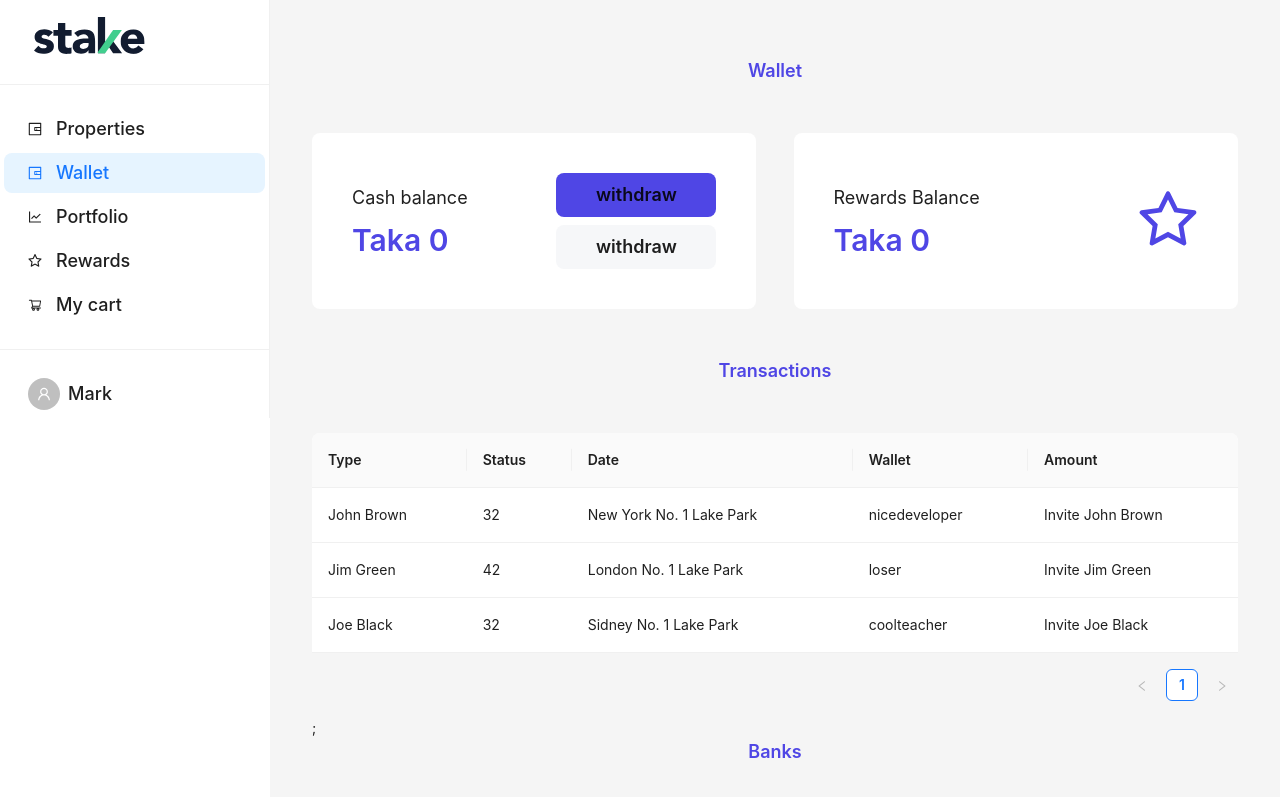
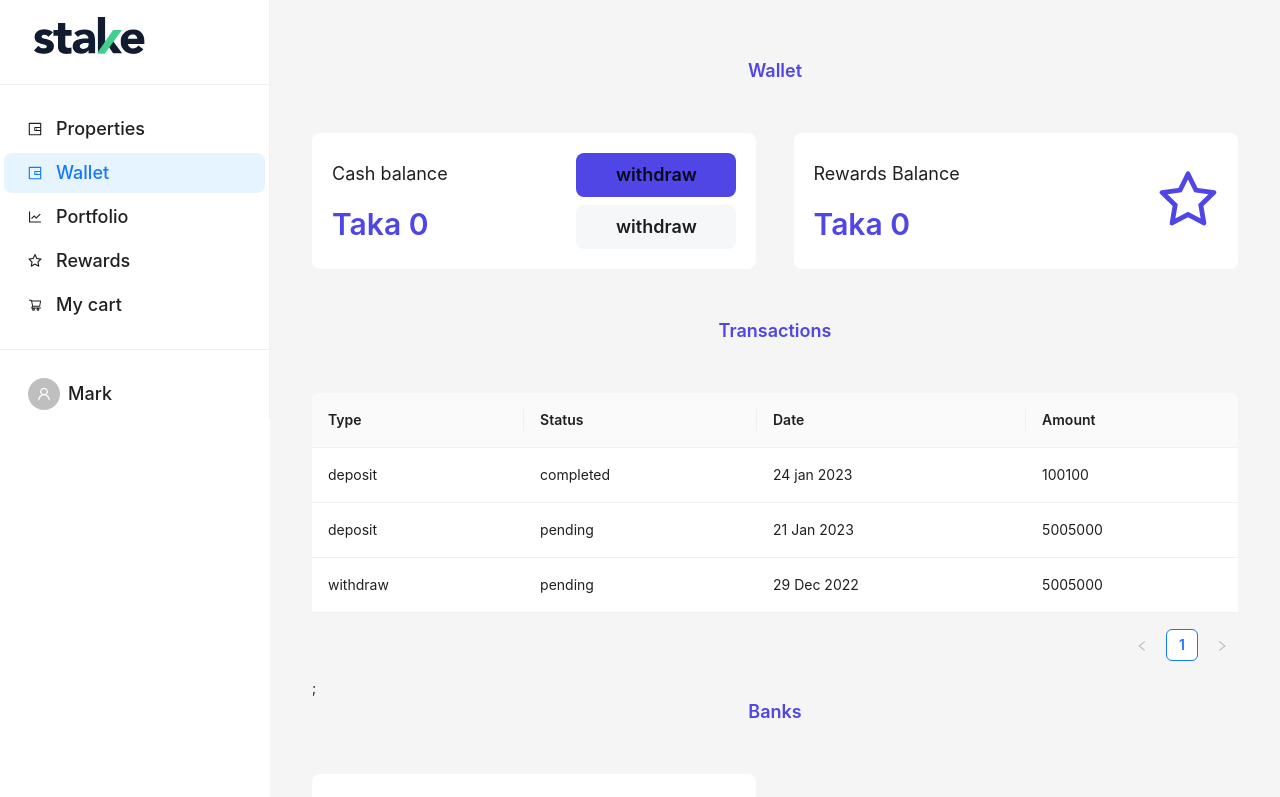
Before and after one commit to aleeizhere/propertysite, a React (Vite) app: page /wallet in a window 1280 px wide. Shown: the top 797 px of the page. Built offline with nearby package versions, Linux system fonts and the light colour scheme.

Commit message:
Rewards Screen

```diff
--- a/src/App.jsx
+++ b/src/App.jsx
@@ -7,6 +7,7 @@ import Login from "./pages/Login"
 import PhoneNumber from "./pages/PhoneNumber"
 import SignUp from "./pages/SignUp"
 import VerfiyPhone from "./pages/VerfiyPhone"
+import Portfolio from "./pages/Portfolio"
 
 
 function App() {
@@ -22,6 +23,8 @@ function App() {
         <Route path="/verifyNum" element={<VerfiyPhone/>}/>
         <Route path="/homePage" element={<HomePage/>}/>
         <Route path="/wallet" element={<Wallet/>}/>
+        <Route path="/portfolio" element={<Portfolio/>}/>
+
       </Routes>
     </>
   )
--- a/src/components/BalanceCard.jsx
+++ b/src/components/BalanceCard.jsx
@@ -2,12 +2,12 @@ import React from 'react'
 import styles from '../style'
 import { StarOutlined } from '@ant-design/icons';
 
-const BalanceCard = ({ heading, amount, btns }) => {
+const BalanceCard = ({ heading, amount, btns,icon }) => {
     return (
-        <div className="flex justify-between md:w-[48%] p-2 md:p-10 bg-white rounded-lg">
+        <div className="flex justify-between md:flex-row md:w-[48%] p-2 md:p-5 bg-white rounded-lg">
             <div className=" flex flex-col justify-evenly">
                 <h1 className="font-normal md:text-lg">{heading}</h1>
-                <h1 className={`${styles.boldText} text-lightGreen md:text-3xl`}>{amount}</h1>
+                <h1 className={`${styles.boldText} text-lightGreen md:text-3xl mt-3`}>{amount}</h1>
             </div>
             {
                 btns ?
@@ -16,7 +16,8 @@ const BalanceCard = ({ heading, amount, btns }) => {
                         <h1 className={`md:${styles.boldText} cursor-pointer bg-creamWhite w-full text-center rounded-lg p-2`}>withdraw</h1>
 
                     </div> : <div className=' flex  items-center'>
-                        <StarOutlined className='text-6xl text-lightGreen' />
+                        {/* <StarOutlined className='text-6xl text-lightGreen' /> */}
+                        {icon}
                     </div>
             }
         </div>
--- /dev/null
+++ b/src/components/InsightsCard.jsx
@@ -0,0 +1,16 @@
+import React from 'react'
+import styles from '../style'
+const InsightsCard = ({heading, amount, icon}) => {
+    return (
+        <div className='flex justify-between md:w-[30%] p-2 md:p-10 bg-white rounded-lg'>
+            {/* <HomeOutlined className='text-4xl text-lightGreen' /> */}
+            {icon}
+            <div className='flex flex-col gap-y-2'>
+                <h1 className='font-normal md:text-lg'>{heading}</h1>
+                <h1 className={`${styles.boldText} text-center`}>{amount} </h1>
+            </div>
+        </div>
+    )
+}
+
+export default InsightsCard
--- a/src/components/SidebarLayout.jsx
+++ b/src/components/SidebarLayout.jsx
@@ -20,7 +20,7 @@ const SidebarLayout = ({component,selectedKey}) => {
   const menus = [
     { name: "Properties", icon: WalletOutlined, linkTo: "/homePage" },
     { name: "Wallet", icon: WalletOutlined, linkTo:"/wallet" },
-    { name: "Portfolio", icon: LineChartOutlined },
+    { name: "Portfolio", icon: LineChartOutlined, linkTo:"/portfolio" },
     { name: "Rewards", icon: StarOutlined },
     { name: "My cart", icon: ShoppingCartOutlined },
 
--- a/src/components/TransactionTable.jsx
+++ b/src/components/TransactionTable.jsx
@@ -1,82 +1,130 @@
 import React from 'react'
 
 import { Space, Table, Tag } from 'antd';
+// const columns = [
+//   {
+//     title: 'Type',
+//     dataIndex: 'name',
+//     key: 'name',
+//     render: (text) => <a>{text}</a>,
+//   },
+//   {
+//     title: 'Status',
+//     dataIndex: 'status',
+//     key: 'status',
+//   },
+//   {
+//     title: 'Date',
+//     dataIndex: 'date',
+//     key: 'date',
+//   },
+//   {
+//     title: 'Wallet',
+//     key: 'tags',
+//     dataIndex: 'tags',
+//     // render: (_, { tags }) => (
+//     //   <>
+//     //     {tags.map((tag) => {
+//     //       let color = tag.length > 5 ? 'geekblue' : 'green';
+//     //       if (tag === 'loser') {
+//     //         color = 'volcano';
+//     //       }
+//     //       return (
+//     //         <Tag color={color} key={tag}>
+//     //           {tag.toUpperCase()}
+//     //         </Tag>
+//     //       );
+//     //     })}
+//     //   </>
+//     // ),
+//   },
+//   {
+//     title: 'Amount',
+//     key: 'action',
+//     render: (_, record) => (
+//       <Space size="middle">
+//         <a>Invite {record.name}</a>
+//       </Space>
+//     ),
+//   },
+// ];
+// const data = [
+//   {
+//     key: '1',
+//     name: 'John Brown',
+//     status: 32,
+//     date: 'New York No. 1 Lake Park',
+//     tags: ['nice', 'developer'],
+//   },
+//   {
+//     key: '2',
+//     name: 'Jim Green',
+//     status: 42,
+//     date: 'London No. 1 Lake Park',
+//     tags: ['loser'],
+//   },
+//   {
+//     key: '3',
+//     name: 'Joe Black',
+//     status: 32,
+//     date: 'Sidney No. 1 Lake Park',
+//     tags: ['cool', 'teacher'],
+//   },
+// ];
+
+const data = [
+  {
+    key: '1',
+    type:'deposit',
+    status:'completed',
+    date: "24 jan 2023",
+    amount:"100100",
+  },
+  {
+    key: '2',
+    type:'deposit',
+    status:'pending',
+    date:'21 Jan 2023',
+    amount:"5005000",
+  },
+  {
+    key: '3',
+    type:'withdraw',
+    status:'pending',
+    date:'29 Dec 2022',
+    amount:"5005000",
+  },
+];
+
 const columns = [
   {
     title: 'Type',
-    dataIndex: 'name',
-    key: 'name',
-    render: (text) => <a>{text}</a>,
+    dataIndex: 'type',
+    key: 'type',
   },
   {
     title: 'Status',
-    dataIndex: 'age',
-    key: 'age',
+    dataIndex: 'status',
+    key: 'status',
   },
   {
     title: 'Date',
-    dataIndex: 'address',
-    key: 'address',
-  },
-  {
-    title: 'Wallet',
-    key: 'tags',
-    dataIndex: 'tags',
-    // render: (_, { tags }) => (
-    //   <>
-    //     {tags.map((tag) => {
-    //       let color = tag.length > 5 ? 'geekblue' : 'green';
-    //       if (tag === 'loser') {
-    //         color = 'volcano';
-    //       }
-    //       return (
-    //         <Tag color={color} key={tag}>
-    //           {tag.toUpperCase()}
-    //         </Tag>
-    //       );
-    //     })}
-    //   </>
-    // ),
+    dataIndex: 'date',
+    key: 'date',
   },
   {
     title: 'Amount',
-    key: 'action',
-    render: (_, record) => (
-      <Space size="middle">
-        <a>Invite {record.name}</a>
-      </Space>
-    ),
+    dataIndex: 'amount',
+    key: 'amount',
   },
 ];
-const data = [
-  {
-    key: '1',
-    name: 'John Brown',
-    age: 32,
-    address: 'New York No. 1 Lake Park',
-    tags: ['nice', 'developer'],
-  },
-  {
-    key: '2',
-    name: 'Jim Green',
-    age: 42,
-    address: 'London No. 1 Lake Park',
-    tags: ['loser'],
-  },
-  {
-    key: '3',
-    name: 'Joe Black',
-    age: 32,
-    address: 'Sidney No. 1 Lake Park',
-    tags: ['cool', 'teacher'],
-  },
-];
+
 const TransactionTable = () => {
-    return(
-        <div className='mt-12'>
-            <Table columns={columns} dataSource={data} />;
-        </div>
-    )
+  return (
+    <div className='mt-12'>
+      <Table columns={columns} dataSource={data} />;
+    </div>
+  )
 };
 
 export default TransactionTable
--- a/src/index.css
+++ b/src/index.css
@@ -1,3 +1,13 @@
 @tailwind base;
 @tailwind components;
 @tailwind utilities;
+
+@layer components {
+    .iconStyle {
+      @apply text-4xl text-lightGreen;
+    }
+
+    .iconStyleLg {
+        @apply text-6xl text-lightGreen;
+      }
+  }
--- /dev/null
+++ b/src/pages/PortfolioTab.jsx
@@ -0,0 +1,119 @@
+import React from 'react'
+import { Link } from 'react-router-dom';
+import CustomButton from '../components/CustomButton';
+import styles from '../style';
+import BalanceCard from '../components/BalanceCard'
+import { RiseOutlined, HomeOutlined, CalendarOutlined, BarChartOutlined } from '@ant-design/icons';
+import InsightsCard from '../components/InsightsCard';
+import { Table } from 'antd';
+
+const data = [
+    {
+        key: '1',
+        property: 'deposit',
+        location: 'completed',
+        investmentValue: "24 jan 2023",
+        rentEarned: "100100",
+    },
+    {
+        key: '2',
+        property: 'deposit',
+        location: 'pending',
+        investmentValue: '21 Jan 2023',
+        rentEarned: "5005000",
+    },
+    {
+        key: '3',
+        property: 'withdraw',
+        location: 'pending',
+        investmentValue: '29 Dec 2022',
+        rentEarned: "5005000",
+    },
+];
+
+const columns = [
+    {
+        title: 'Property',
+        dataIndex: 'property',
+        key: 'property',
+    },
+    {
+        title: 'Location',
+        dataIndex: 'location',
+        key: 'location',
+    },
+    {
+        title: 'Investment Value',
+        dataIndex: 'investmentValue',
+        key: 'investmentValue',
+    },
+    {
+        title: 'Rent Earned',
+        dataIndex: 'rentEarned',
+        key: 'rentEarned',
+    },
+];
+
+
+
+const PortfolioTab = () => {
+    return (
+        <>
+            <h1 className={`${styles.boldText} text-lightGreen text-center text-3xl`}>Portfolio</h1>
+
+            {/* portfolio component */}
+            <div className='bg-white p-7 mt-12 md:min-h-[30rem]'>
+                <div>
+                    <h1 className='font-normal md:text-lg'>Portfolio Value</h1>
+                    <h1 className={`${styles.boldText} text-3xl`}>Taka 0</h1>
+                </div>
+                <div className=''>
+                    <div className='flex justify-center items-center flex-col mt-[10%]'>
+                        <h1 className='font-normal md:text-lg text-center'>Invest in properties <br /> to start building your wealth</h1>
+                        <Link to={"/homePage"}>
+                            <CustomButton text="Buy Properties" />
+                        </Link>
+                    </div>
+                </div>
+
+            </div>
+
+            {/* KEY Financials divs */}
+
+            <h1 className={`${styles.boldText} text-lightGreen text-center text-3xl mt-12`}>Key financials</h1>
+
+            <div className='flex flex-col gap-y-3 md:flex-row justify-between mt-12'>
+                <BalanceCard heading="Monthly income (Jan 2023)" rentEarned="Taka 15000" icon={<RiseOutlined className='iconStyleLg' />} />
+                <BalanceCard heading="Total income (As of Jan 2023)" rentEarned="Taka 45000" icon={<RiseOutlined className='iconStyleLg' />} />
+            </div>
+
+
+            {/* Quick Insights */}
+
+            <h1 className={`${styles.boldText} text-lightGreen text-center text-3xl mt-12`}>Quick insights</h1>
+
+            <div className='flex flex-col gap-y-3 md:flex-row justify-between mt-12'>
+                <InsightsCard heading="Number of Properties" rentEarned="5" icon={<HomeOutlined className='iconStyle' />} />
+                <InsightsCard heading="Portfolio Occupancy" rentEarned="100%" icon={<CalendarOutlined className='iconStyle' />} />
+                <InsightsCard heading="Annaulised Rental Yield" rentEarned="25,000" icon={<BarChartOutlined className='iconStyle' />} />
+            </div>
+
+
+            {/* Investments table  */}
+
+            <h1 className={`${styles.boldText} mt-12 text-lightGreen text-center text-3xl`}>Active Investments</h1>
+
+            <div className='mt-12'>
+                <Table columns={columns} dataSource={data} />
+            </div>
+
+            <h1 className={`${styles.boldText} text-lightGreen text-center text-3xl`}>Live Investments</h1>
+
+            <div className='mt-12'>
+                <Table columns={columns} dataSource={data} />
+            </div>
+        </>
+    )
+}
+
+export default PortfolioTab
--- a/src/pages/WalletTab.jsx
+++ b/src/pages/WalletTab.jsx
@@ -2,8 +2,58 @@ import React from 'react'
 import styles from '../style';
 import BalanceCard from '../components/BalanceCard';
 import TransactionTable from '../components/TransactionTable';
-import { CreditCardOutlined, PlusOutlined } from '@ant-design/icons';
-import CustomButton from '../components/CustomButton'
+import { CreditCardOutlined, StarOutlined } from '@ant-design/icons';
+import CustomButton from '../components/CustomButton';
+import { Table } from 'antd';
+
+const data = [
+    {
+        key: '1',
+        type: 'deposit',
+        status: 'completed',
+        date: "24 jan 2023",
+        amount: "100100",
+    },
+    {
+        key: '2',
+        type: 'deposit',
+        status: 'pending',
+        date: '21 Jan 2023',
+        amount: "5005000",
+    },
+    {
+        key: '3',
+        type: 'withdraw',
+        status: 'pending',
+        date: '29 Dec 2022',
+        amount: "5005000",
+    },
+];
+
+const columns = [
+    {
+        title: 'Type',
+        dataIndex: 'type',
+        key: 'type',
+    },
+    {
+        title: 'Status',
+        dataIndex: 'status',
+        key: 'status',
+    },
+    {
+        title: 'Date',
+        dataIndex: 'date',
+        key: 'date',
+    },
+    {
+        title: 'Amount',
+        dataIndex: 'amount',
+        key: 'amount',
+    },
+];
+
+
 const WalletTab = () => {
     return (
         <>
@@ -11,19 +61,19 @@ const WalletTab = () => {
 
             <div className="flex flex-col gap-y-3 md:flex-row justify-between mt-12">
                 <BalanceCard heading="Cash balance" amount="Taka 0" btns={true} />
-                <BalanceCard heading="Rewards Balance" amount="Taka 0"/>
+                <BalanceCard heading="Rewards Balance" amount="Taka 0" icon={<StarOutlined className='iconStyleLg' />} />
             </div>
 
             <h1 className={`${styles.boldText} mt-12 text-lightGreen text-center text-3xl`}>Transactions</h1>
-            <div className='overflow-scroll'>
-            <TransactionTable />
-            </div>
+                <div className='mt-12'>
+                    <Table columns={columns} dataSource={data} />;
+                </div>
 
             <h1 className={`${styles.boldText}  text-lightGreen text-center text-3xl`}>Banks</h1>
 
             <div className='bg-white md:w-[48%] mt-12 rounded-lg'>
                 <div className='flex items-center gap-x-5 pl-5 pt-5'>
-                    <CreditCardOutlined className='text-3xl'/>
+                    <CreditCardOutlined className='text-3xl' />
                     <h1>Add a bank account to deposit from any where in the world</h1>
                 </div>
 
```
Also changed, not shown: src/pages/Portfolio.jsx (added, +13 -0 lines).
